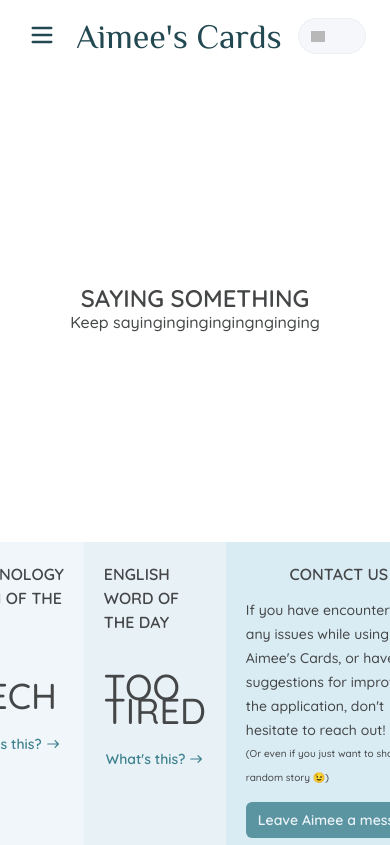
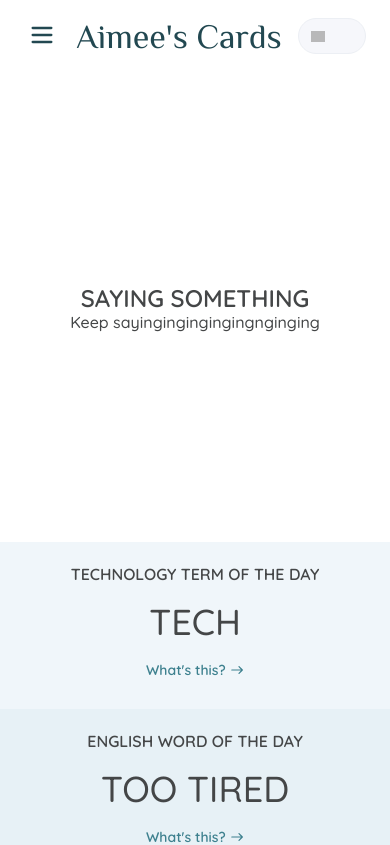
Before and after one commit to AimeeHa/Flashcards, a React (Vite) app in the folder flashcard-react/: page / in a window 390 px wide. Shown: the top 845 px of the page. Built offline with nearby package versions, Linux system fonts and the light colour scheme; grey boxes are pictures that could not be loaded.

Commit message:
added media query for home page articles

```diff
--- a/flashcard-react/src/App.css
+++ b/flashcard-react/src/App.css
@@ -133,3 +133,24 @@
   transform: translateX(8px);
   cursor: pointer;
 }
+
+@media (width < 869px) {
+  .articles {
+    flex-direction: column;
+    padding-left: 0;
+  }
+
+  .article-header {
+    padding-bottom: 24px;
+  }
+
+  .contact-message,
+  .contact-note,
+  .leave-message {
+    padding-left: 24px;
+  }
+
+  .contact-note {
+    margin-top: 0;
+  }
+}
```
